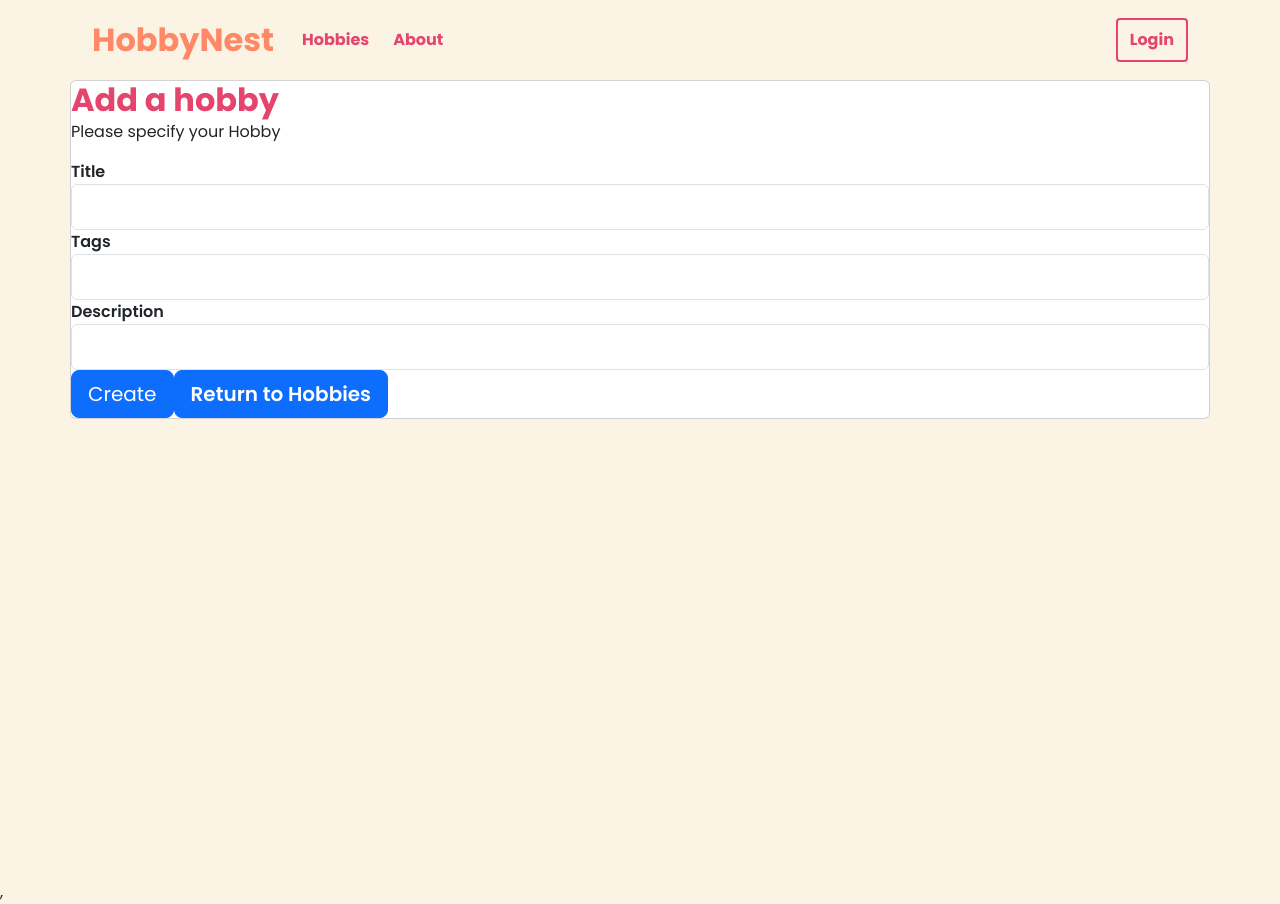
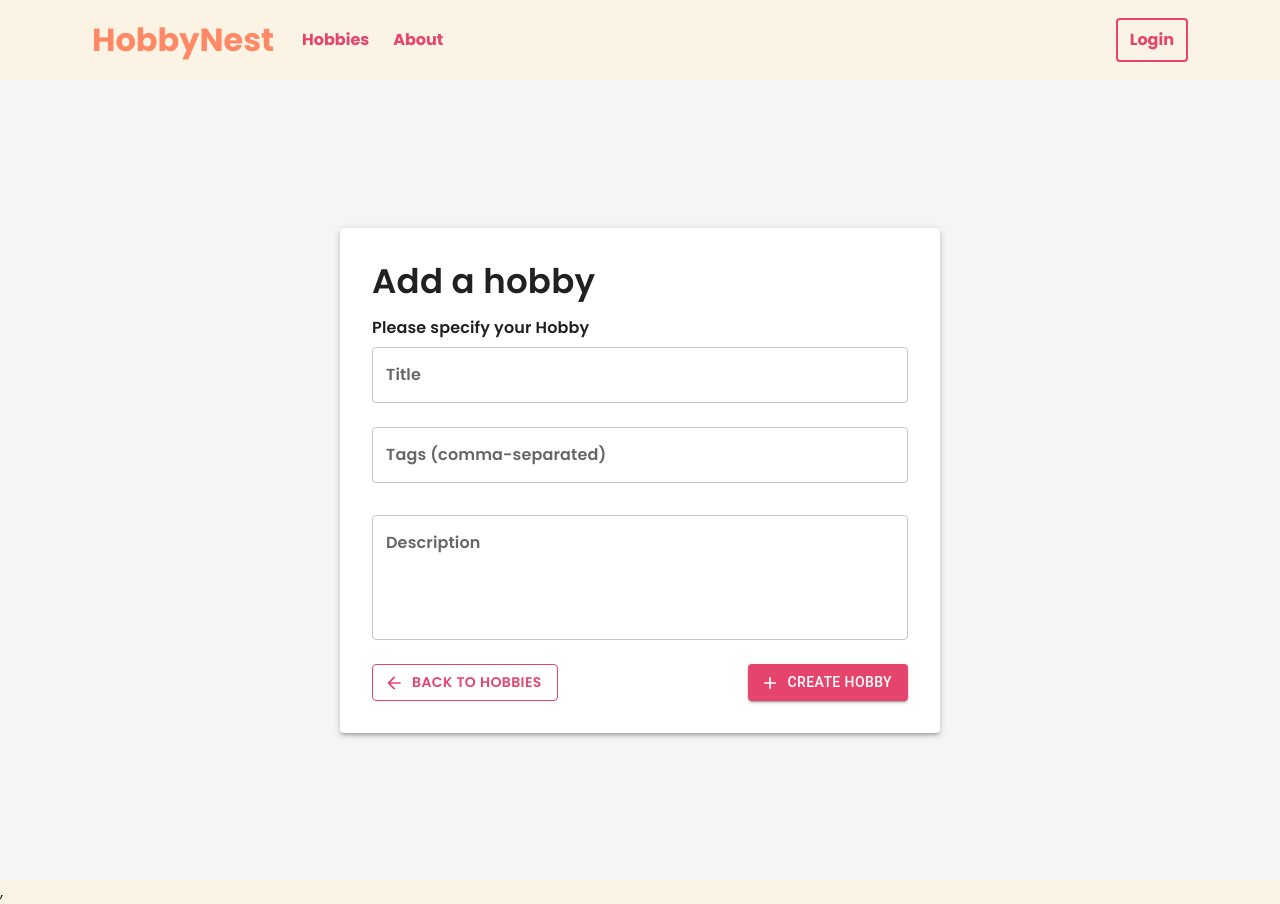
Before and after one commit to floydfdes/app-hobbynest, a React (Create React App) app: page /hobbies/update in a window 1280 px wide. Built offline with nearby package versions, Linux system fonts and the light colour scheme.

Commit message:
Create and edit page UI improvements

```diff
--- a/src/components/Hobbys/Hobby/CreateHobby.jsx
+++ b/src/components/Hobbys/Hobby/CreateHobby.jsx
@@ -1,4 +1,7 @@
-import React, { useCallback, useEffect, useState } from 'react';
+import AddIcon from '@mui/icons-material/Add';
+import ArrowBackIcon from '@mui/icons-material/ArrowBack';
+import { Box, Button, Chip, Paper, TextField, Typography } from '@mui/material';
+import React, { useCallback, useEffect, useMemo, useState } from 'react';
 import { useDispatch, useSelector } from 'react-redux';
 import { Link, useNavigate } from 'react-router-dom';
 import { createPost, updatePost } from '../../../actions/hobby';
@@ -15,11 +18,7 @@ const initialErrorState = {
   description: '',
 };
 
-const fieldPattern = {
-  title: /^[A-Za-z .,]+$/,
-  tags: /^[A-Za-z]+(,[A-Za-z]+)*$/,
-  description: /^[A-Za-z .,]+$/,
-};
+const formFields = ['title', 'tags', 'description'];
 
 const CreateHobby = () => {
   const [formData, setFormData] = useState(initialFormState);
@@ -28,94 +27,179 @@ const CreateHobby = () => {
   const navigate = useNavigate();
   const dispatch = useDispatch();
 
+  const fieldPattern = useMemo(() => ({
+    title: /^[A-Za-z .,]+$/,
+    tags: /^[A-Za-z]+(,[A-Za-z]+)*$/,
+    description: /^[A-Za-z .,]+$/,
+  }), []);
+
   useEffect(() => {
     if (currentHobby.formData) setFormData(currentHobby.formData);
   }, [currentHobby.formData]);
 
   const handleChange = useCallback((e) => {
     const { name, value } = e.target;
-    setFormData((prevFormData) => ({ ...prevFormData, [name]: value }));
+    setFormData((prev) => ({ ...prev, [name]: value }));
   }, []);
 
   const validate = useCallback((data) => {
+    const newErrors = {};
     let isValid = true;
-    const newErrors = { ...initialErrorState };
 
-    Object.entries(fieldPattern).forEach(([key, pattern]) => {
+    for (const [key, pattern] of Object.entries(fieldPattern)) {
       const value = data[key];
-      if (!value) {
-        newErrors[key] = `${key} is required`;
-        isValid = false;
-      } else if (!pattern.test(value)) {
-        newErrors[key] = `${key} is invalid`;
+      if (!value || !pattern.test(value)) {
+        newErrors[key] = `${key} is ${!value ? 'required' : 'invalid'}`;
         isValid = false;
       }
-    });
+    }
 
     setErrors(newErrors);
     return isValid;
+  }, [fieldPattern]);
+
+  const handleSubmit = useCallback((e) => {
+    e.preventDefault();
+    if (!validate(formData)) return;
+
+    const action = currentHobby.formData
+      ? updatePost(currentHobby.formData.id, formData, navigate)
+      : createPost(formData, navigate);
+
+    dispatch(action);
+  }, [formData, currentHobby.formData, dispatch, navigate, validate]);
+
+  const handleTagChange = useCallback((e) => {
+    const { value } = e.target;
+    setFormData((prev) => ({ ...prev, tags: value }));
   }, []);
 
-  const handleSubmit = useCallback(
-    (e) => {
-      e.preventDefault();
-      if (!validate(formData)) return;
+  const handleTagDelete = useCallback((tagToDelete) => {
+    setFormData((prev) => ({
+      ...prev,
+      tags: Array.isArray(prev.tags)
+        ? prev.tags.filter(tag => tag !== tagToDelete).join(',')
+        : typeof prev.tags === 'string'
+          ? prev.tags.split(',').filter(tag => tag !== tagToDelete).join(',')
+          : ''
+    }));
+  }, []);
 
-      if (currentHobby.formData) {
-        dispatch(updatePost(currentHobby.formData.id, formData, navigate));
-      } else {
-        dispatch(createPost(formData, navigate));
-      }
-    },
-    [formData, currentHobby.formData, dispatch, navigate, validate],
-  );
+  const secondaryColor = getComputedStyle(document.documentElement).getPropertyValue('--secondary-color').trim();
+
+  const formContent = useMemo(() => (
+    <form onSubmit={handleSubmit}>
+      <Typography variant="h4" gutterBottom>
+        {formData.id ? 'Update your' : 'Add a'} hobby
+      </Typography>
+      <Typography variant="subtitle1" gutterBottom>
+        Please specify your Hobby
+      </Typography>
+
+      <Box mb={3}>
+        <TextField
+          fullWidth
+          label="Title"
+          name="title"
+          value={formData.title}
+          onChange={handleChange}
+          error={!!errors.title}
+          helperText={errors.title}
+        />
+      </Box>
+
+      <Box mb={3}>
+        <TextField
+          fullWidth
+          label="Tags (comma-separated)"
+          name="tags"
+          value={Array.isArray(formData.tags) ? formData.tags.join(',') : formData.tags || ''}
+          onChange={handleTagChange}
+          error={!!errors.tags}
+          helperText={errors.tags}
+        />
+        <Box mt={1} display="flex" flexWrap="wrap" gap={1}>
+          {(Array.isArray(formData.tags) ? formData.tags : (formData.tags || '').split(','))
+            .filter(Boolean)
+            .map((tag) => (
+              <Chip
+                key={tag}
+                label={tag}
+                onDelete={() => handleTagDelete(tag)}
+                sx={{
+                  color: secondaryColor,
+                  borderColor: secondaryColor,
+                  '&:hover': {
+                    backgroundColor: `${secondaryColor}1A`, // 10% opacity
+                  },
+                }}
+                variant="outlined"
+              />
+            ))}
+        </Box>
+      </Box>
+
+      <Box mb={3}>
+        <TextField
+          fullWidth
+          multiline
+          rows={4}
+          label="Description"
+          name="description"
+          value={formData.description}
+          onChange={handleChange}
+          error={!!errors.description}
+          helperText={errors.description}
+        />
+      </Box>
+
+      <Box display="flex" justifyContent="space-between">
+        <Button
+          component={Link}
+          to="/hobbies"
+          variant="outlined"
+          startIcon={<ArrowBackIcon />}
+          sx={{
+            color: secondaryColor,
+            borderColor: secondaryColor,
+            '&:hover': {
+              borderColor: secondaryColor,
+              backgroundColor: `${secondaryColor}1A`, // 10% opacity
+            },
+          }}
+        >
+          Back to Hobbies
+        </Button>
+        <Button
+          type="submit"
+          variant="contained"
+          startIcon={<AddIcon />}
+          sx={{
+            backgroundColor: secondaryColor,
+            '&:hover': {
+              backgroundColor: secondaryColor,
+              filter: 'brightness(90%)',
+            },
+          }}
+        >
+          {formData.id ? 'Update' : 'Create'} Hobby
+        </Button>
+      </Box>
+    </form>
+  ), [formData, errors, handleChange, handleSubmit, handleTagChange, handleTagDelete, secondaryColor]);
 
   return (
-    <div className="container container-bg page-height">
-      <div className="card login-card-margin">
-        <div className="row">
-          <div className="col-md-12 col-sm-12 login-form-div">
-            <form className="create-edit-form" onSubmit={handleSubmit}>
-              <h2 className="create-edit-form-h1">
-                {formData.id ? 'Update your' : 'Add a'} hobby
-              </h2>
-              <p className="create-edit-form-sub-heading">
-                Please specify your Hobby
-              </p>
-
-              {['title', 'tags', 'description'].map((field) => (
-                <div key={field}>
-                  <label className="create-edit-form-label" htmlFor={field}>
-                    {field.charAt(0).toUpperCase() + field.slice(1)}
-                  </label>
-                  <input
-                    type="text"
-                    name={field}
-                    className="form-control"
-                    autoComplete="off"
-                    value={formData[field]}
-                    onChange={handleChange}
-                  />
-                  <div className="validation-message">{errors[field]}</div>
-                </div>
-              ))}
-
-              <button
-                type="submit"
-                className="btn btn-primary btn-lg btn-block hobby-form-button hobby-form-button-primary"
-              >
-                {formData.id ? 'Update' : 'Create'}
-              </button>
-              <Link to="/hobbies">
-                <button className="btn btn-primary btn-lg btn-block hobby-form-button hobby-form-button-secondary">
-                  Return to Hobbies
-                </button>
-              </Link>
-            </form>
-          </div>
-        </div>
-      </div>
-    </div>
+    <Box
+      display="flex"
+      justifyContent="center"
+      alignItems="center"
+      minHeight="100vh"
+      bgcolor="#f5f5f5"
+    >
+      <Paper elevation={3} sx={{ p: 4, width: '100%', maxWidth: 600 }}>
+        {formContent}
+      </Paper>
+    </Box>
   );
 };
 
```
